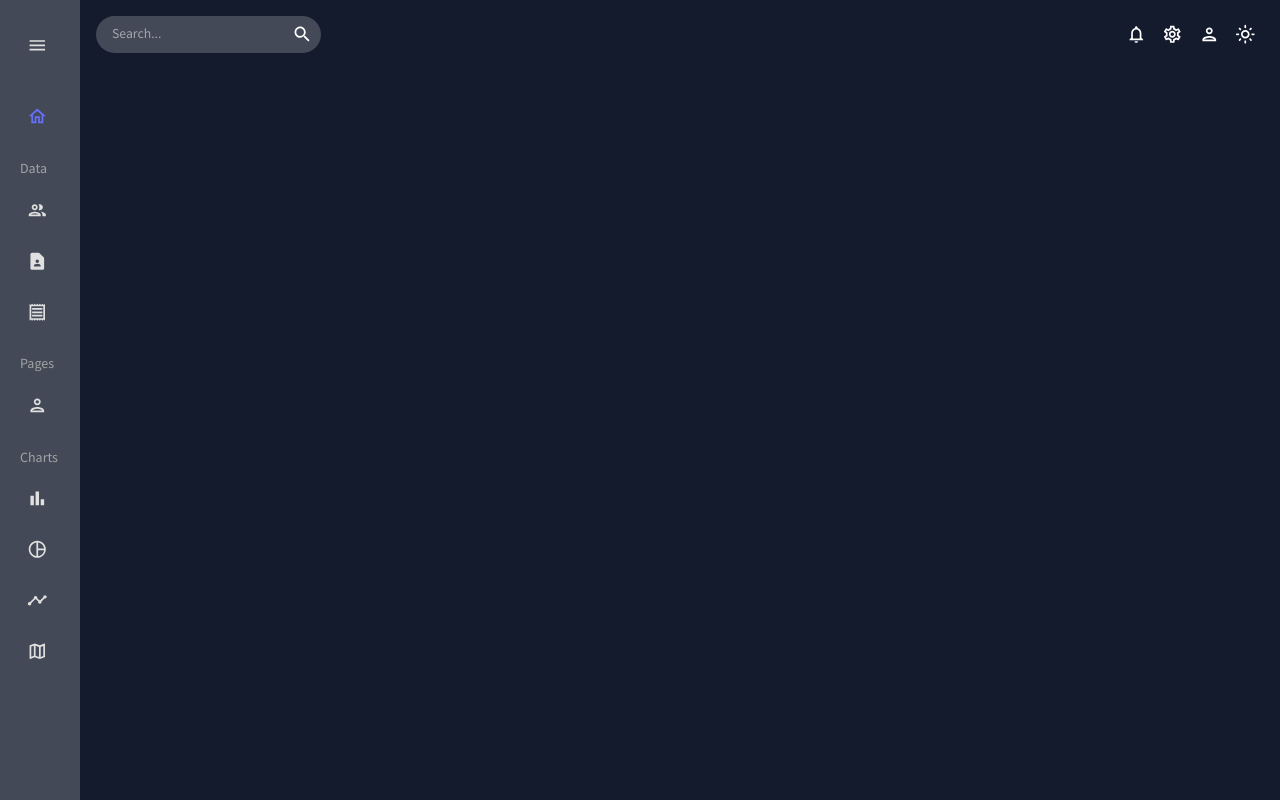
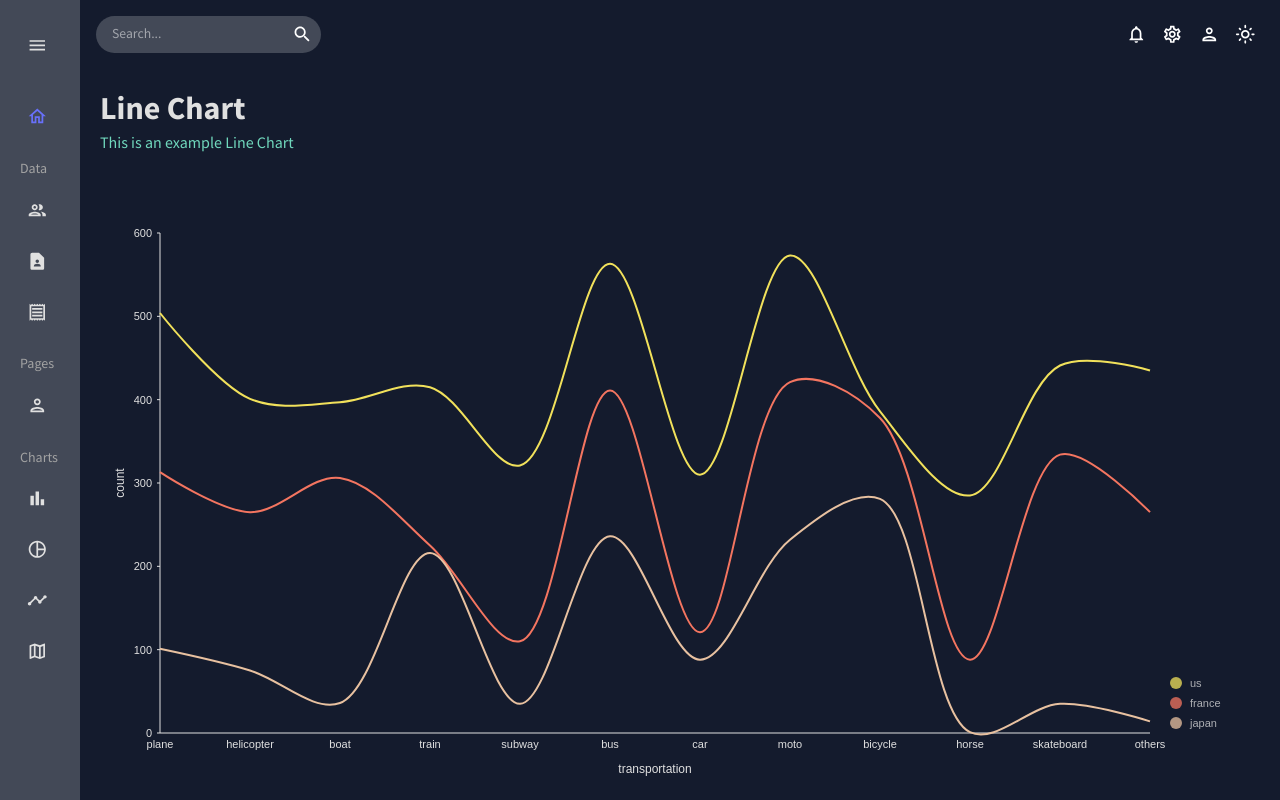
Before and after one commit to ArtisAdemi/AdminPannel, a React (Create React App) app in the folder view/: page /line in a window 1280 px wide. Built offline with nearby package versions, Linux system fonts and the light colour scheme.

Commit message:
Line Chart and Geography Chart added

```diff
--- a/view/src/App.js
+++ b/view/src/App.js
@@ -10,8 +10,8 @@
 import Form from './scenes/form';
 import Bar from './scenes/bar';
 import Pie from './scenes/pie';
-// import Line from './scenes/line';
-// import Geography from './scenes/geography';
+import Line from './scenes/line';
+import Geography from './scenes/geography';
 
 
 function App() {
@@ -33,8 +33,8 @@
           <Route path="/form" element={<Form />} />
           <Route path="/bar" element={<Bar />} />
           <Route path="/pie" element={<Pie />} />
-          {/* <Route path="/line" element={<Line />} /> */}
-          {/* <Route path="/geography" element={<Geography />} /> */}
+          <Route path="/line" element={<Line />} />
+          <Route path="/geography" element={<Geography />} />
         </Routes>
       </main>
     </div>
--- /dev/null
+++ b/view/src/components/GeographyChart.jsx
@@ -0,0 +1,85 @@
+import { useTheme } from "@mui/material";
+import { ResponsiveChoropleth } from "@nivo/geo";
+import { geoFeatures } from "../data/mockGeoFeatures";
+import { tokens } from "../theme";
+import { mockGeographyData as data } from "../data/mockData";
+
+const GeographyChart = ({ isDashboard = false }) => {
+  const theme = useTheme();
+  const colors = tokens(theme.palette.mode);
+  return (
+    <ResponsiveChoropleth
+      data={data}
+      theme={{
+        axis: {
+          domain: {
+            line: {
+              stroke: colors.grey[100],
+            },
+          },
+          legend: {
+            text: {
+              fill: colors.grey[100],
+            },
+          },
+          ticks: {
+            line: {
+              stroke: colors.grey[100],
+              strokeWidth: 1,
+            },
+            text: {
+              fill: colors.grey[100],
+            },
+          },
+        },
+        legends: {
+          text: {
+            fill: colors.grey[100],
+          },
+        },
+      }}
+      features={geoFeatures.features}
+      margin={{ top: 0, right: 0, bottom: 0, left: 0 }}
+      domain={[0, 1000000]}
+      unknownColor="#666666"
+      label="properties.name"
+      valueFormat=".2s"
+      projectionScale={isDashboard ? 40 : 150}
+      projectionTranslation={isDashboard ? [0.49, 0.6] : [0.5, 0.5]}
+      projectionRotation={[0, 0, 0]}
+      borderWidth={1.5}
+      borderColor="#ffffff"
+      legends={
+        !isDashboard
+          ? [
+              {
+                anchor: "bottom-left",
+                direction: "column",
+                justify: true,
+                translateX: 20,
+                translateY: -100,
+                itemsSpacing: 0,
+                itemWidth: 94,
+                itemHeight: 18,
+                itemDirection: "left-to-right",
+                itemTextColor: colors.grey[100],
+                itemOpacity: 0.85,
+                symbolSize: 18,
+                effects: [
+                  {
+                    on: "hover",
+                    style: {
+                      itemTextColor: "#ffffff",
+                      itemOpacity: 1,
+                    },
+                  },
+                ],
+              },
+            ]
+          : undefined
+      }
+    />
+  );
+};
+
+export default GeographyChart;
--- /dev/null
+++ b/view/src/components/LineChart.jsx
@@ -0,0 +1,117 @@
+import { ResponsiveLine } from "@nivo/line";
+import { useTheme } from "@mui/material";
+import { tokens } from "../theme";
+import { mockLineData as data } from "../data/mockData";
+
+const LineChart = ({ isCustomLineColors = false, isDashboard = false }) => {
+    const theme = useTheme();
+    const colors = tokens(theme.palette.mode);
+
+    return(
+        <ResponsiveLine
+        data={data}
+        theme={{
+          axis: {
+            domain: {
+              line: {
+                stroke: colors.grey[100],
+              },
+            },
+            legend: {
+              text: {
+                fill: colors.grey[100],
+              },
+            },
+            ticks: {
+              line: {
+                stroke: colors.grey[100],
+                strokeWidth: 1,
+              },
+              text: {
+                fill: colors.grey[100],
+              },
+            },
+          },
+          legends: {
+            text: {
+              fill: colors.grey[100],
+            },
+          },
+          tooltip: {
+            container: {
+              color: colors.primary[500],
+            },
+          },
+        }}
+        colors={isDashboard ? { datum: "color" } : { scheme: "nivo" }} // added
+        margin={{ top: 50, right: 110, bottom: 50, left: 60 }}
+        xScale={{ type: "point" }}
+        yScale={{
+          type: "linear",
+          min: "auto",
+          max: "auto",
+          stacked: true,
+          reverse: false,
+        }}
+        yFormat=" >-.2f"
+        curve="catmullRom"
+        axisTop={null}
+        axisRight={null}
+        axisBottom={{
+          orient: "bottom",
+          tickSize: 0,
+          tickPadding: 5,
+          tickRotation: 0,
+          legend: isDashboard ? undefined : "transportation", // added
+          legendOffset: 36,
+          legendPosition: "middle",
+        }}
+        axisLeft={{
+          orient: "left",
+          tickValues: 5, // added
+          tickSize: 3,
+          tickPadding: 5,
+          tickRotation: 0,
+          legend: isDashboard ? undefined : "count", // added
+          legendOffset: -40,
+          legendPosition: "middle",
+        }}
+        enableGridX={false}
+        enableGridY={false}
+        pointSize={8}
+        pointColor={{ theme: "background" }}
+        pointBorderWidth={2}
+        pointBorderColor={{ from: "serieColor" }}
+        pointLabelYOffset={-12}
+        useMesh={true}
+        legends={[
+          {
+            anchor: "bottom-right",
+            direction: "column",
+            justify: false,
+            translateX: 100,
+            translateY: 0,
+            itemsSpacing: 0,
+            itemDirection: "left-to-right",
+            itemWidth: 80,
+            itemHeight: 20,
+            itemOpacity: 0.75,
+            symbolSize: 12,
+            symbolShape: "circle",
+            symbolBorderColor: "rgba(0, 0, 0, .5)",
+            effects: [
+              {
+                on: "hover",
+                style: {
+                  itemBackground: "rgba(0, 0, 0, .03)",
+                  itemOpacity: 1,
+                },
+              },
+            ],
+          },
+        ]}
+      />
+    )
+}
+
+export default LineChart
--- /dev/null
+++ b/view/src/scenes/geography/index.jsx
@@ -0,0 +1,24 @@
+import { Box, useTheme } from "@mui/material";
+import GeographyChart from "../../components/GeographyChart";
+import Header from "../../components/Header";
+import { tokens } from "../../theme";
+
+const Geography = () => {
+  const theme = useTheme();
+  const colors = tokens(theme.palette.mode);
+  return (
+    <Box m="20px">
+      <Header title="Geography" subtitle="Simple Geography Chart" />
+
+      <Box
+        height="75vh"
+        border={`1px solid ${colors.grey[100]}`}
+        borderRadius="4px"
+      >
+        <GeographyChart />
+      </Box>
+    </Box>
+  );
+};
+
+export default Geography;
--- /dev/null
+++ b/view/src/scenes/line/index.jsx
@@ -0,0 +1,19 @@
+import React from 'react'
+import { Box } from '@mui/material'
+import Header from '../../components/Header'
+import LineChart from '../../components/LineChart'
+
+const Line = () => {
+  return (
+    <Box m="20px">
+        <Header title="Line Chart" subtitle="This is an example Line Chart" />
+        <Box
+        height="75vh"
+        >
+        <LineChart />
+        </Box>
+    </Box>
+  )
+}
+
+export default Line
```
Also changed, not shown: view/src/scenes/geography/Geography.jsx (deleted, +0 -9 lines).
